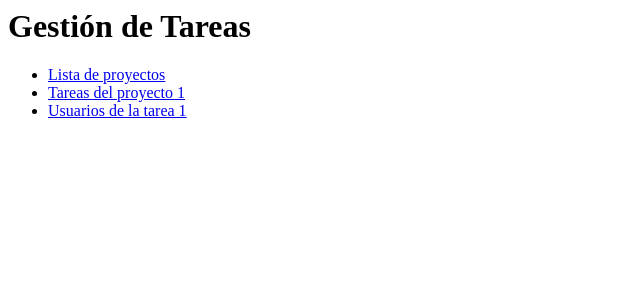
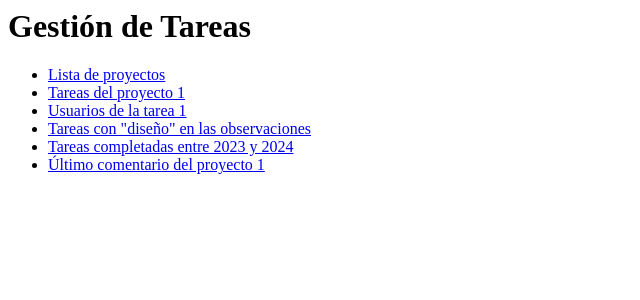
Before and after one commit to GuillermoPelaez22/CreacionURLs_Vistas_QuerySet, a Django app: page / in a window 1280 px wide. Shown: the top 300 px of the page, without its empty margins (0-640 px from the left). Run offline with Django 5.2, Linux system fonts and the light colour scheme.

Commit message:
Ejercicios 4-6: observaciones, completadas entre años y ultimo comentario

```diff
--- a/tareas/templates/index.html
+++ b/tareas/templates/index.html
@@ -3,4 +3,7 @@
     <li><a href="{% url 'lista_proyectos' %}">Lista de proyectos</a></li>
     <li><a href="{% url 'tareas_proyecto' 1 %}">Tareas del proyecto 1</a></li>
     <li><a href="{% url 'usuarios_tarea' 1 %}">Usuarios de la tarea 1</a></li>
+    <li><a href="{% url 'tareas_observaciones' 'diseño' %}">Tareas con "diseño" en las observaciones</a></li>
+    <li><a href="{% url 'tareas_completadas' 2023 2024 %}">Tareas completadas entre 2023 y 2024</a></li>
+    <li><a href="{% url 'ultimo_comentario' 1 %}">Último comentario del proyecto 1</a></li>
 </ul>
--- a/tareas/urls.py
+++ b/tareas/urls.py
@@ -6,4 +6,7 @@ urlpatterns = [
     path('proyectos/', views.lista_proyectos, name='lista_proyectos'),
     path('proyecto/<int:id_proyecto>/tareas/', views.tareas_proyecto, name='tareas_proyecto'),
     path('tarea/<int:id_tarea>/usuarios/', views.usuarios_tarea, name='usuarios_tarea'),
+    path('tareas/observaciones/<str:texto>/', views.tareas_observaciones, name='tareas_observaciones'),
+    path('tareas/completadas/<int:anyo_inicio>/<int:anyo_fin>/', views.tareas_completadas, name='tareas_completadas'),
+    path('proyecto/<int:id_proyecto>/ultimo-comentario/', views.ultimo_comentario, name='ultimo_comentario'),
 ]
--- a/tareas/views.py
+++ b/tareas/views.py
@@ -1,5 +1,5 @@
 from django.shortcuts import render, get_object_or_404
-from .models import Proyecto, Tarea, Asignacion
+from .models import Proyecto, Tarea, Asignacion, Comentario
 
 
 def index(request):
@@ -35,3 +35,37 @@ def usuarios_tarea(request, id_tarea):
                     .order_by('fecha_asignacion'))
     return render(request, 'tarea/usuarios.html',
                   {'tarea': tarea, 'asignaciones': asignaciones})
+
+# Ejercicio 4: tareas con un texto en las observaciones de su asignación
+def tareas_observaciones(request, texto):
+    tareas = (Tarea.objects
+              .select_related('proyecto')
+              .filter(asignacion__observaciones__contains=texto)
+              .distinct())
+    return render(request, 'tarea/observaciones.html',
+                  {'tareas': tareas, 'texto': texto})
+
+
+# Ejercicio 5: tareas completadas, creadas entre dos años
+def tareas_completadas(request, anyo_inicio, anyo_fin):
+    tareas = (Tarea.objects
+              .select_related('proyecto')
+              .filter(estado='CO',
+                      fecha_creacion__year__gte=anyo_inicio,
+                      fecha_creacion__year__lte=anyo_fin)
+              .order_by('fecha_creacion'))
+    return render(request, 'tarea/completadas.html',
+                  {'tareas': tareas, 'anyo_inicio': anyo_inicio,
+                   'anyo_fin': anyo_fin})
+
+
+# Ejercicio 6: último usuario que ha comentado en una tarea de un proyecto
+def ultimo_comentario(request, id_proyecto):
+    proyecto = get_object_or_404(Proyecto, id=id_proyecto)
+    comentario = (Comentario.objects
+                  .select_related('autor', 'tarea')
+                  .filter(tarea__proyecto=id_proyecto)
+                  .order_by('-fecha_comentario')
+                  .first())
+    return render(request, 'comentario/ultimo.html',
+                  {'proyecto': proyecto, 'comentario': comentario})
```
Also changed, not shown: tareas/templates/comentario/observaciones.html (added, +12 -0 lines), tareas/templates/comentario/ultimo.html (added, +10 -0 lines), tareas/templates/tarea/completadas.html (added, +13 -0 lines).
